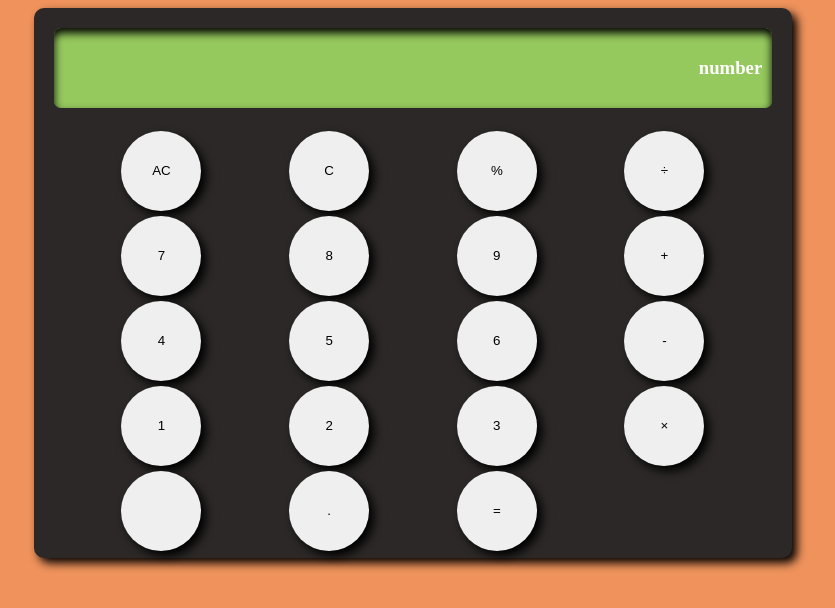
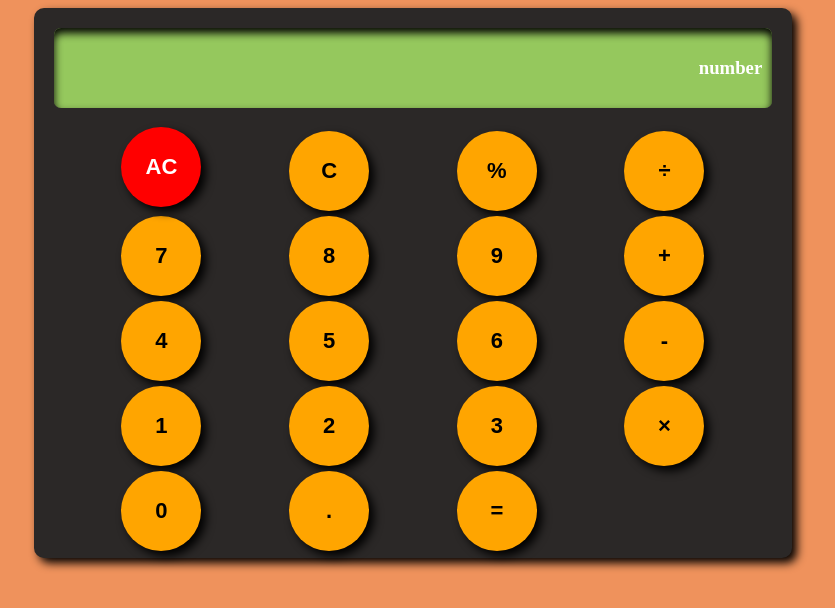
Before and after one commit to syles-le/calculator1, a plain HTML site: page index.html in a window 1280 px wide. In both pictures the pointer is over the button "AC". Shown: the whole page, without its empty margins (227-1062 px from the left). Drawn offline with Linux system fonts and the light colour scheme.

Commit message:
Final UI (for now)
Customized and styled calculator for user-friendly experience.
Numbers are gray when hovering, signs are blue, equal sign is green, and clears are red.

```diff
--- a/index.html
+++ b/index.html
@@ -30,7 +30,7 @@
                 <button class ="calc-buttons" id="two">2</button>
                 <button class ="calc-buttons" id="three">3</button>
                 <button class ="calc-buttons" id="times">×</button>
-                <button class ="calc-buttons" id="zero"0></button>
+                <button class ="calc-buttons" id="zero">0</button>
                 <button class ="calc-buttons" id="decimal">.</button>
                 <button class ="calc-buttons" id="equals">=</button>
             </div>
--- a/style.css
+++ b/style.css
@@ -51,4 +51,35 @@ button {
     border-radius: 50%;
     border-style: none;
     box-shadow: 5px 5px 10px black;
+    font-size: 22px;
+    font-weight: bold;
+    background-color: orange;
 }
+
+button:hover {
+    transform: translateY(-4px);
+    transition: all 0.2s
+}
+
+#ac:hover, #c:hover {
+    background-color: red;
+    color: white;
+    transition: all 0.2s;
+}
+
+#percent:hover, #divide:hover, #plus:hover, #minus:hover, #times:hover {
+    background-color: aqua;
+    transition: all 0.2s
+}
+
+#one:hover, #two:hover, #three:hover, #four:hover, #five:hover, #six:hover,
+#seven:hover, #eight:hover, #nine:hover, #zero:hover, #decimal:hover {
+    background-color: gray;
+    transition: all 0.2s
+}
+
+#equals:hover {
+    background-color: green;
+    color: white;
+    transition: all 0.2s
+}
```
